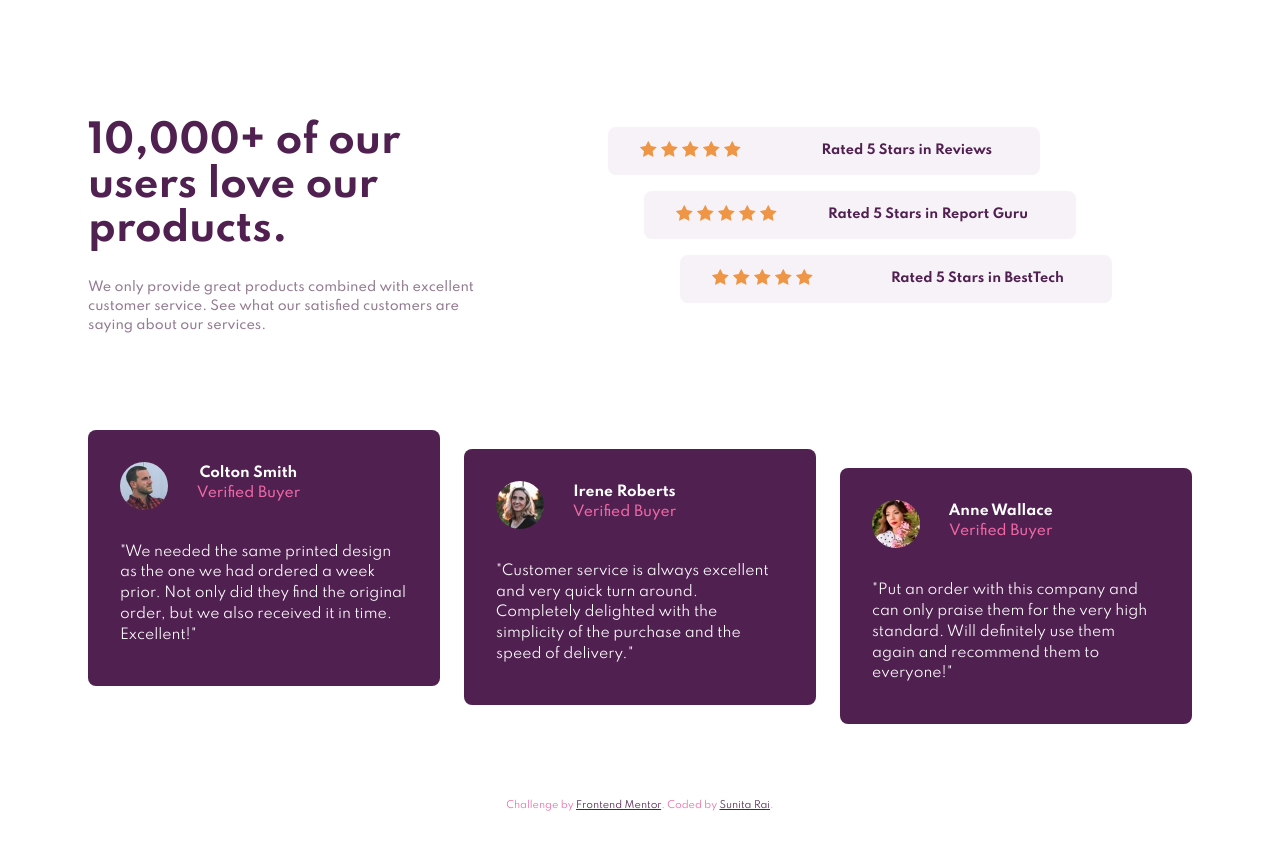
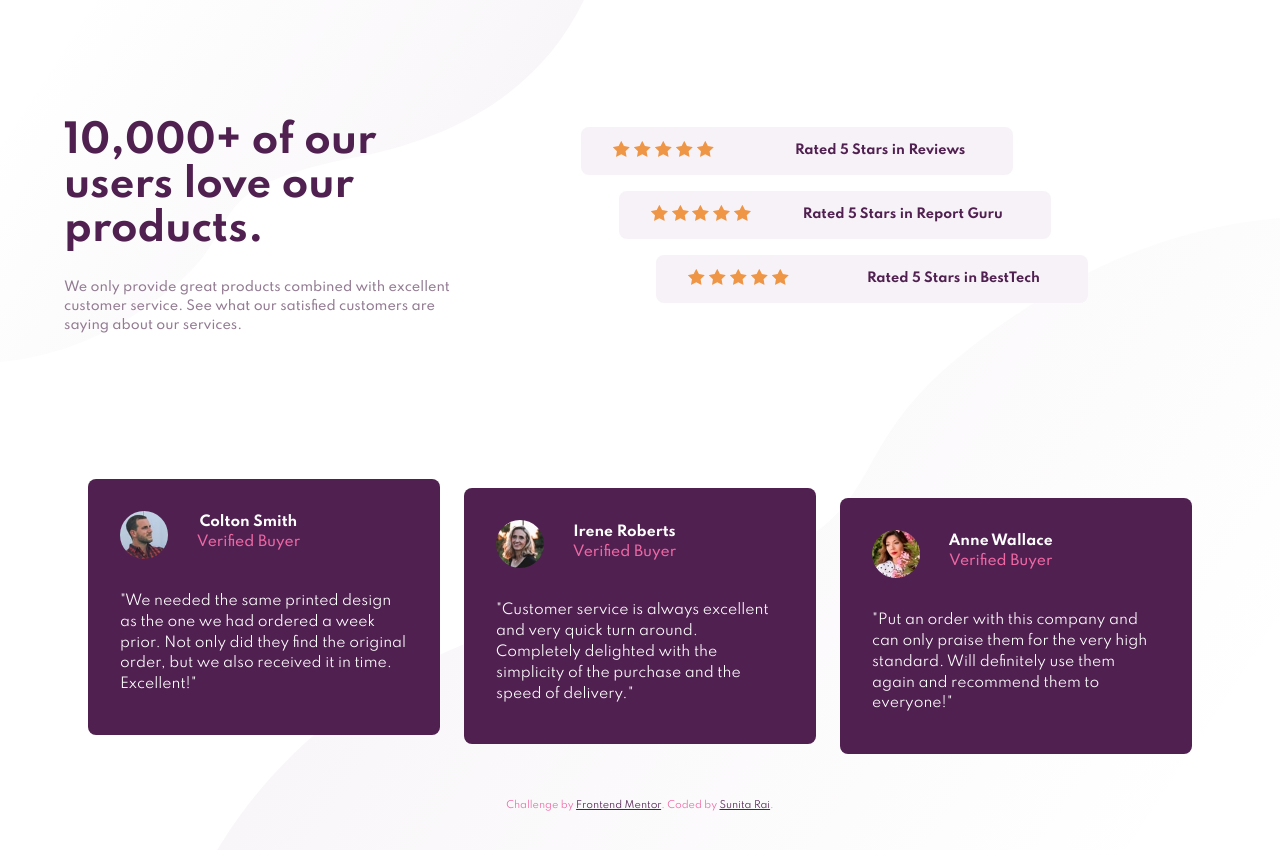
Before and after one commit to SunitaBantawaRai/FEM-Project-4-socialproofsection, a plain HTML site: page index.html in a window 1280 px wide. Before the commit the page ends 827 px from the top, so only its background shows below. Drawn offline with Linux system fonts and the light colour scheme.

Commit message:
corrected commit

```diff
--- a/CSS/style.css
+++ b/CSS/style.css
@@ -17,15 +17,8 @@
 
 body {
   font-family: var(--Font-family);
-  position: relative;
-}
-.bg-top {
-  position: absolute;
-  right: 10%;
-}
-.bg-bottom {
-  position: absolute;
-  top: 80%;
+  background: url(../images/bg-pattern-top-mobile.svg) no-repeat left top,
+    url(../images/bg-pattern-bottom-mobile.svg) no-repeat right bottom;
 }
 
 /*
@@ -122,12 +115,45 @@ Main
   line-height: 1.5;
 }
 @media screen and (min-width: 768px) {
+  body {
+    font-family: var(--Font-family);
+    background: url(../images/bg-pattern-top-desktop.svg) no-repeat left top,
+      url(../images/bg-pattern-bottom-desktop.svg) no-repeat right bottom;
+  }
+  .ratings {
+    display: flex;
+    column-gap: 1rem;
+  }
+  .rating {
+    height: 6rem;
+    width: 14rem;
+    padding-left: 1rem;
+    padding-right: 1rem;
+  }
+  .part-2 {
+    width: 90vw;
+    display: flex;
+    column-gap: 1rem;
+    justify-content: center;
+    align-items: center;
+  }
+  .middle {
+    margin-top: 1.2rem;
+  }
+  .right {
+    margin-top: 2.4rem;
+  }
+
+  .attribution {
+    margin-bottom: 4rem;
+  }
+}
+@media screen and (min-width: 1120px) {
   .part-1 {
     width: 80vw;
     display: flex;
     justify-content: center;
     align-items: center;
-    flex-wrap: wrap;
   }
   .review {
     text-align: start;
@@ -151,7 +177,6 @@ Main
     padding-right: 3rem;
     padding-left: 2rem;
     margin-top: 1rem;
-    flex: 1 1 27rem;
   }
   .rated-platform p {
     padding-bottom: 1rem;
@@ -174,28 +199,9 @@ Main
     grid-row: 3/4;
   }
   .part-2 {
-    display: flex;
     flex-direction: row;
     column-gap: 1.5rem;
     margin-top: 1rem;
-    flex-wrap: wrap;
-  }
-  .review-card {
-    flex: 1 0 22rem;
-  }
-  .middle {
-    margin-top: 1.2rem;
-  }
-  .right {
-    margin-top: 2.4rem;
-  }
-  .bg-top {
-    bottom: 80%;
-    right: 55%;
-  }
-  .bg-bottom {
-    top: 40%;
-    left: 50%;
   }
 }
 
```
